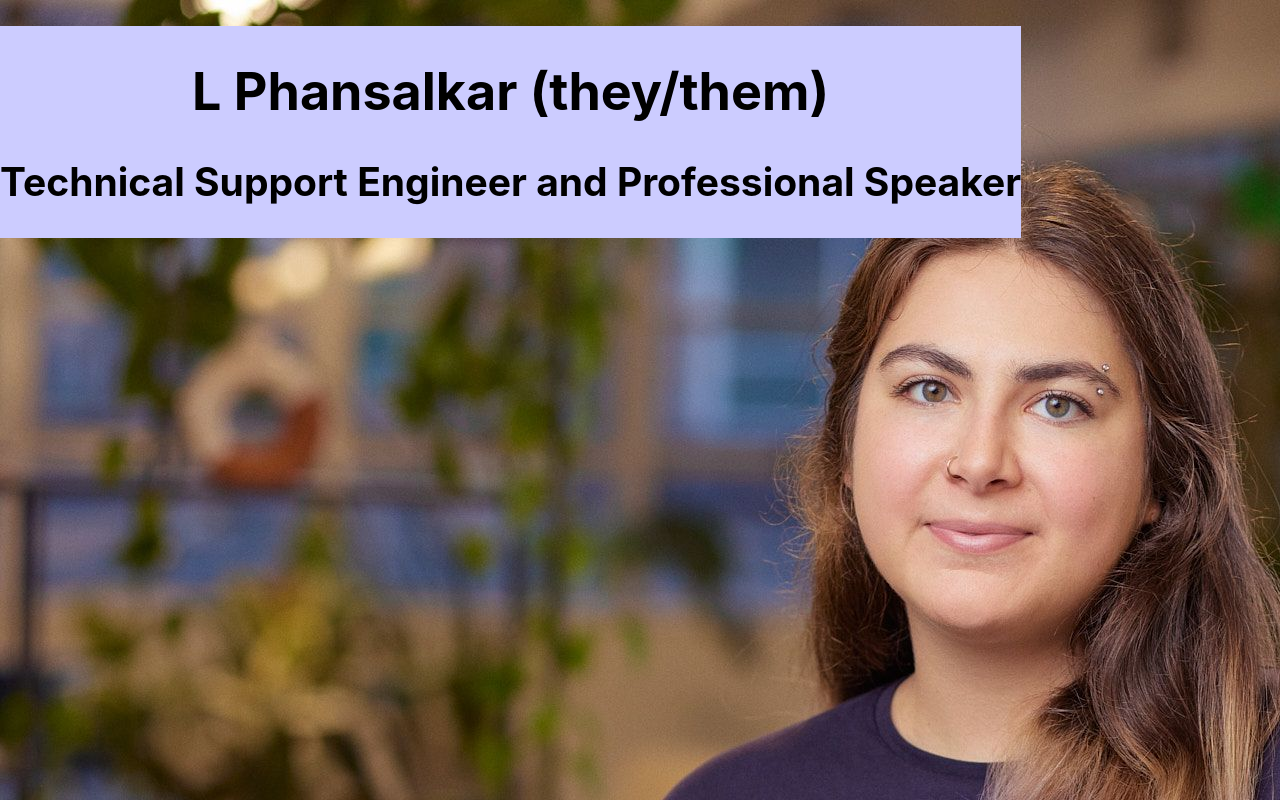
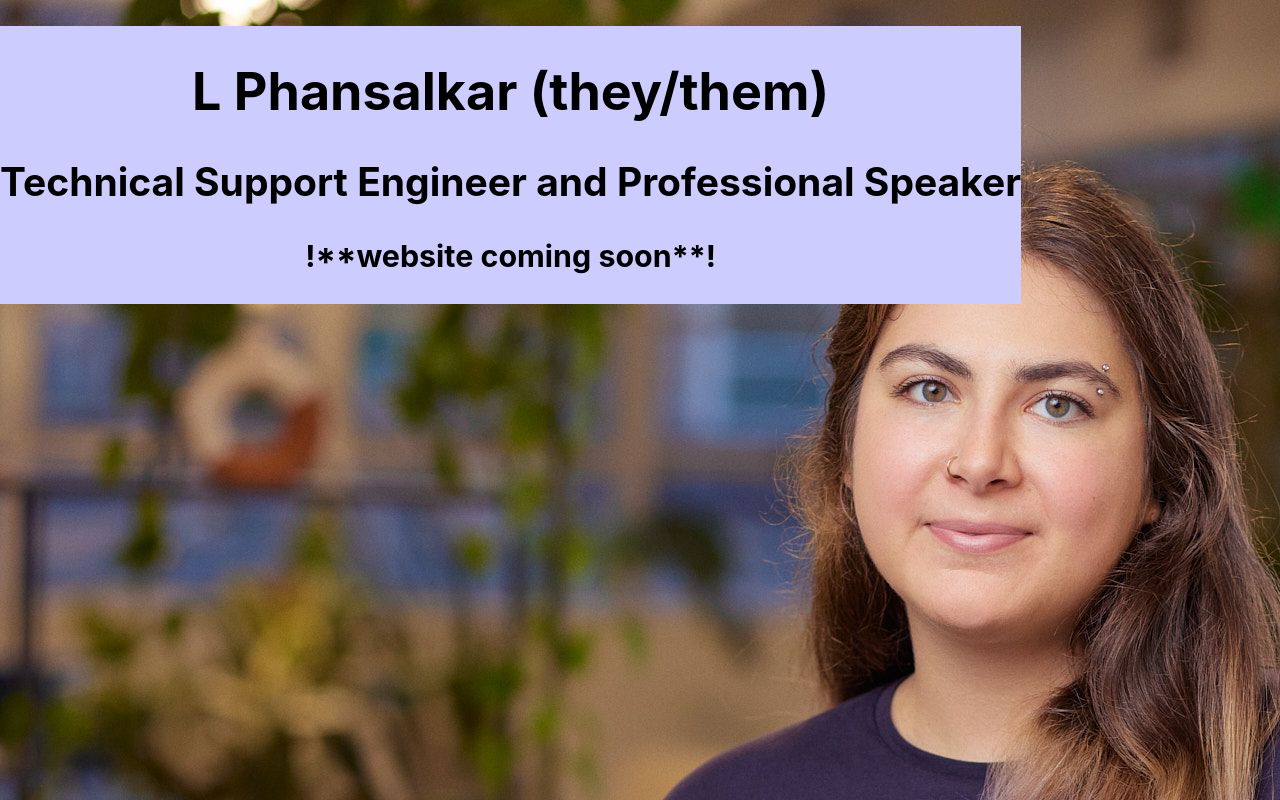
Before and after one commit to L-Phansalkar/re-try, a React (Create React App) app: page / in a window 1280 px wide. Built offline with nearby package versions, Linux system fonts and the light colour scheme.

Commit message:
reset to previous commit

```diff
--- a/src/App.css
+++ b/src/App.css
@@ -1,20 +1,16 @@
-.App {
+/* .App {
   text-align: center;
-}
+} */
 
-.App-logo {
+/* .App-logo {
   height: 40vmin;
   pointer-events: none;
-}
+} */
 
-@media (prefers-reduced-motion: no-preference) {
-  .App-logo {
-    animation: App-logo-spin infinite 20s linear;
-  }
-}
+
 
 .App-header {
-  background-image: url("./headshot.jpeg");
+  background-image: url("headshot.jpeg");
   min-height: 100vh;
   display: flex;
   flex-direction: column;
@@ -27,27 +23,5 @@
   background-color: #CCCCFF;
   margin-top: 2%;
   align-self: flex-start;
+  text-align: center;
 }
-
-h1, h2 {
-  color: black;
-}
-
-h2{
-  align-self: flex-start;
-}
-
-
-.App-link {
-  background-color: #CCCCFF;
-  color: #17cf55;
-}
-
-@keyframes App-logo-spin {
-  from {
-    transform: rotate(0deg);
-  }
-  to {
-    transform: rotate(360deg);
-  }
-}
--- a/src/App.js
+++ b/src/App.js
@@ -12,7 +12,7 @@ function App() {
         <h2>
           Technical Support Engineer and Professional Speaker
         </h2>
-
+      <h3>!**website coming soon**!</h3>
         </div>
       </header>
       </div>
```
Also changed, not shown: public/headshot.jpeg (added).
